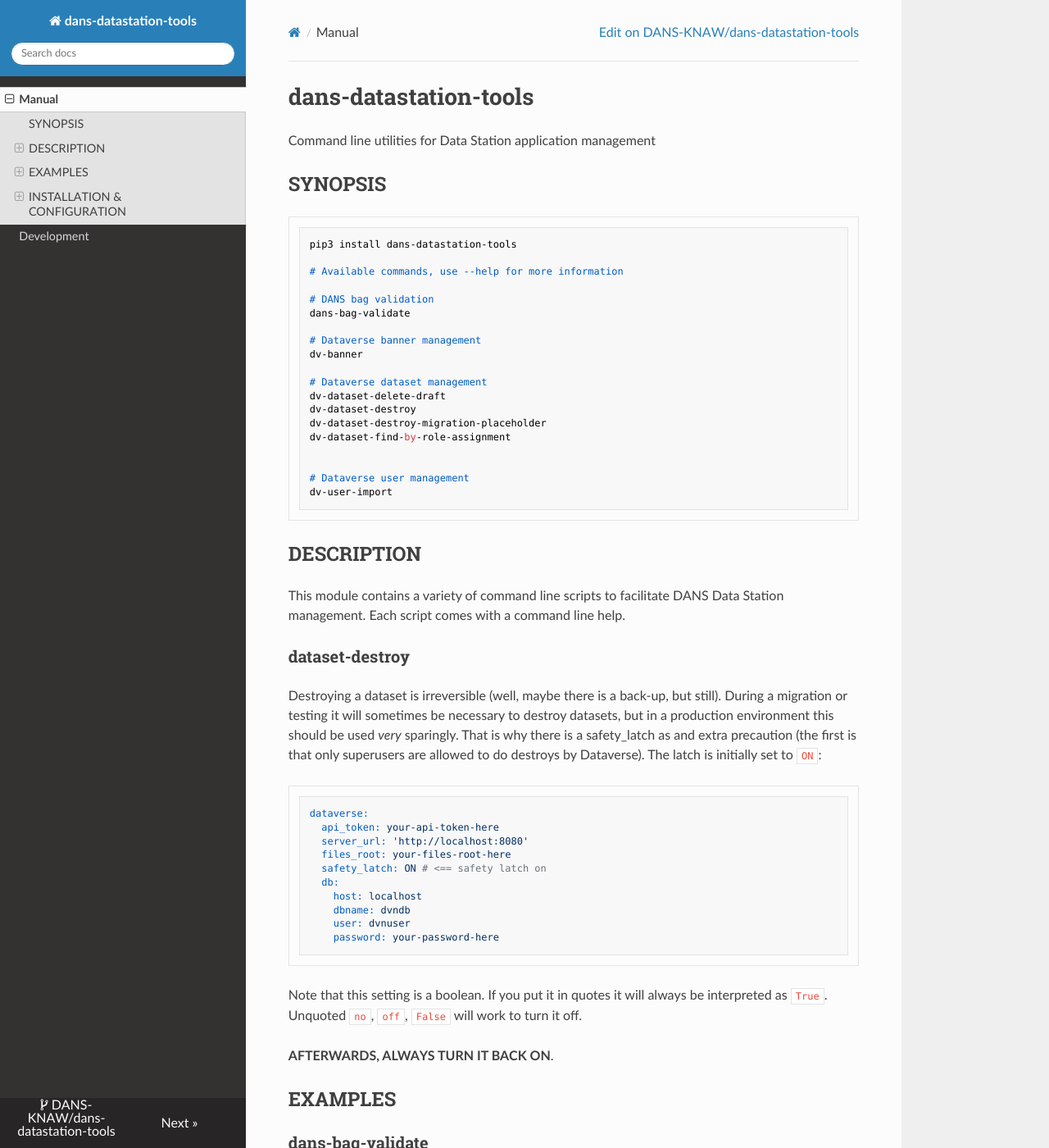
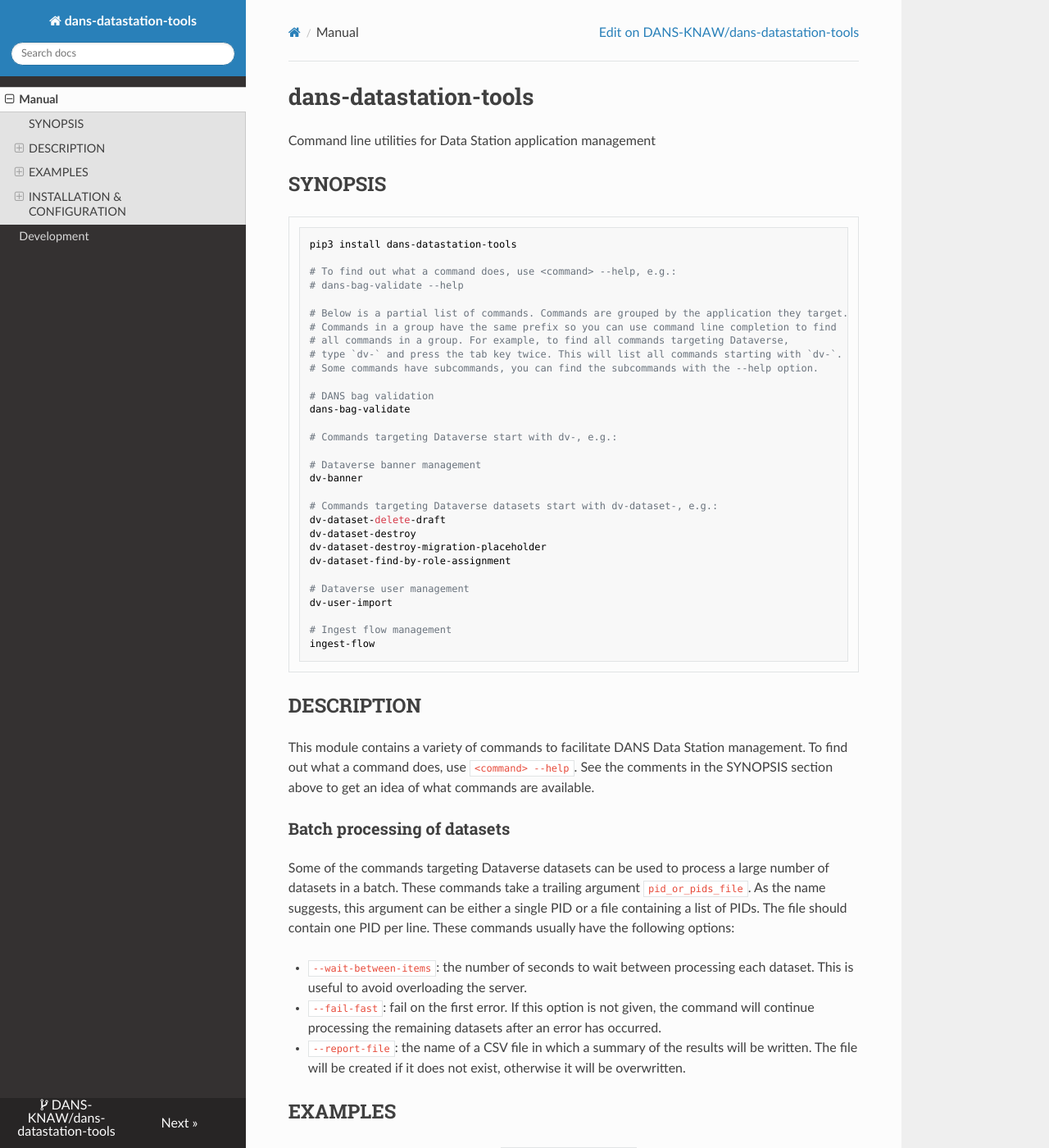
Before and after one commit to janvanmansum/dans-datastation-tools, an MkDocs documentation site: the page built from docs/index.md, in a window 1280 px wide and 1400 px high. Shown: the whole window at 82% size. Built offline with MkDocs 1.6.1, drawn with Linux system fonts in a browser that asks for light colours; nearby versions of some CDN libraries; some of the changed text lies outside the part shown.

Commit message:
updated index.md

````diff
--- a/docs/index.md
+++ b/docs/index.md
@@ -9,73 +9,70 @@
 ```bash
 pip3 install dans-datastation-tools
 
-# Available commands, use --help for more information
+# To find out what a command does, use <command> --help, e.g.:
+# dans-bag-validate --help
+
+# Below is a partial list of commands. Commands are grouped by the application they target.
+# Commands in a group have the same prefix so you can use command line completion to find
+# all commands in a group. For example, to find all commands targeting Dataverse,
+# type `dv-` and press the tab key twice. This will list all commands starting with `dv-`.
+# Some commands have subcommands, you can find the subcommands with the --help option.
 
 # DANS bag validation
 dans-bag-validate
 
+# Commands targeting Dataverse start with dv-, e.g.:
+
 # Dataverse banner management
 dv-banner
 
-# Dataverse dataset management
+# Commands targeting Dataverse datasets start with dv-dataset-, e.g.:
 dv-dataset-delete-draft
 dv-dataset-destroy
 dv-dataset-destroy-migration-placeholder
 dv-dataset-find-by-role-assignment
 
-
 # Dataverse user management
 dv-user-import
 
-
-
+# Ingest flow management
+ingest-flow
 ```
 
 DESCRIPTION
 -----------
 
-This module contains a variety of command line scripts to facilitate DANS Data Station management. Each script comes
-with a command line help.
+This module contains a variety of commands to facilitate DANS Data Station management. To find out what a command does,
+use `<command> --help`. See the comments in the SYNOPSIS section above to get an idea of what commands are available.
 
-### dataset-destroy
+### Batch processing of datasets
 
-Destroying a dataset is irreversible (well, maybe there is a back-up, but still). During a migration or testing it will
-sometimes be necessary to destroy datasets, but in a production environment this should be used *very* sparingly. That
-is why there is a safety_latch as and extra precaution (the first is that only superusers are allowed to do destroys by
-Dataverse). The latch is initially set to `ON`:
+Some of the commands targeting Dataverse datasets can be used to process a large number of datasets in a batch. These
+commands take a trailing argument `pid_or_pids_file`. As the name suggests, this argument can be either a single PID or
+a file containing a list of PIDs. The file should contain one PID per line. These commands usually have the following
+options:
 
-```yaml
-dataverse:
-  api_token: your-api-token-here
-  server_url: 'http://localhost:8080'
-  files_root: your-files-root-here
-  safety_latch: ON # <== safety latch on
-  db:
-    host: localhost
-    dbname: dvndb
-    user: dvnuser
-    password: your-password-here
-```
-
-Note that this setting is a boolean. If you put it in quotes it will always be interpreted as `True`. Unquoted `no`,
-`off`, `False` will work to turn it off.
-
-**AFTERWARDS, ALWAYS TURN IT BACK ON**.
+* `--wait-between-items`: the number of seconds to wait between processing each dataset. This is useful to avoid
+  overloading the server.
+* `--fail-fast`: fail on the first error. If this option is not given, the command will continue processing the
+  remaining datasets after an error has occurred.
+* `--report-file`: the name of a CSV file in which a summary of the results will be written. The file will be created
+  if it does not exist, otherwise it will be overwritten.
 
 EXAMPLES
 --------
 
-### dans-bag-validate
+### Processing JSON output of `dans-bag-validate` with jq
 
 The JSON output of this command can be queried with `jq`. This tool has a very good
 [manual](https://stedolan.github.io/jq/manual/){:target=_blank}. However, to get you started, here are some example
 queries:
 
 ```text
-dans-bag-validator <target> -o ~/results.json
+dans-bag-validate <target> > ~/results.json
 
 # Print only the bag location and the violations
-cat results.json | jq 'map({location: ."Bag location", violations: ."Rule violations"})'
+cat results.json
 
 # Count the number of bags that are non-compliant
 cat results.json | jq '[.[] | select(."Is compliant" == false)] | length'
@@ -90,18 +87,18 @@
 
 ### Installation
 
-* Globally:
-
-  ```bash
-  sudo pip3 install dans-datastation-tools
-  ```
-
-* For the current user:
+* For the current user (this is the recommended way, when installing on your own machine):
 
   ```bash
   pip3 install --user dans-datastation-tools
   ```
   You may have to add the directory where `pip3` installs the command to the `PATH` manually.
+
+* Globally (this is useful when installing on a server where the commands need to be shared by multiple users):
+
+  ```bash
+  sudo pip3 install dans-datastation-tools
+  ```
 
 ### Configuration
 
````
Also changed, not shown: 4 other files.
